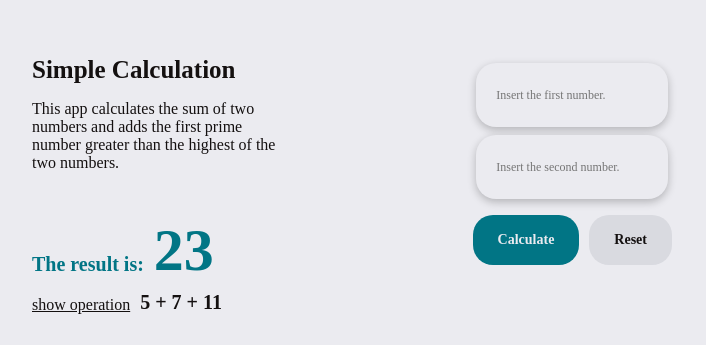
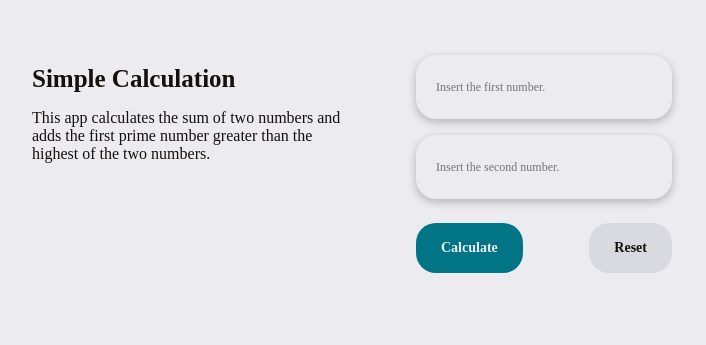
Before and after one commit to elenaguaita/simple-calculation-app, a website: page public/index.html in a window 1280 px wide. Shown: the part 236-581 px from the top of the page, without its empty margins (288-994 px from the left). Drawn offline with Linux system fonts and the light colour scheme.

Commit message:
Improve responsiveness and ultimate CSS

```diff
--- a/public/index.html
+++ b/public/index.html
@@ -31,7 +31,7 @@
         </div>
         <div class="operation-box flc">
             <p class="operation-btn">show operation</p>
-            <p class="operation">5 + 7 + 11
+            <p class="operation-text" id="operation">5 + 7 + 11
                 <!-- insert here the operation -->
             </p>
         </div>
--- a/public/style.scss
+++ b/public/style.scss
@@ -1,4 +1,4 @@
-$main_color: #017585;
+$theme_color: #017585;
 $text_color: #141010;
 $bg_color: #ebebf0;
 
@@ -16,7 +16,7 @@ $bg_color: #ebebf0;
     box-sizing: border-box;
     margin: 0;
     padding: 0;
-
+    // flexbox style automation
     .flr {
         @include flexbox(row);
     }
@@ -30,158 +30,142 @@ body {
     width: 100vw;
     height: 100vh;
     padding: 25px 10vw;
-
     background-color: $bg_color;
     color: $text_color;
     font-family: "Pangram";
-
     .header {
+        width: 100%;
         margin-bottom: 5vh;
         padding-top: 5vh;
-
+        text-align: center;
         .app-title {
+            max-width: 100%;
             margin-bottom: 10px;
             font-size: 25px;
         }
         .app-scope {
-            width: 70vw;
-            text-align: center;
+            width: 70%;
         }
     }
     .calculation {
-        margin-bottom: 5vh;
+        margin-bottom: 7.5vh;
         width: 65vw;
-
         .input-box > input {
+            width: 100%;
             height: 8vh;
             padding: 20px;
             margin-bottom: 10px;
-
-            background-color: $bg_color;
             color: $text_color;
             font-size: 12px;
             font-family: "Pangram";
+            background-color: $bg_color;
             border: none;
             border-radius: 20px;
             box-shadow: rgba(0, 0, 0, 0.24) 0px 3px 8px;
         }
         .btn-box {
+            margin-top: 10px;
             justify-content: space-between;
-            margin-top: 10px;
-
             .btn {
                 height: 50px;
+                width: auto;
                 padding: 0px 25px;
-                border: none;
-                border-radius: 20px;
-                background-color: $main_color;
                 color: $bg_color;
                 font-size: 14px;
                 font-weight: 600;
                 font-family: "Pangram";
-
+                background-color: $theme_color;
+                border: none;
+                border-radius: 20px;
                 &:last-child {
                     margin-left: 10px;
+                    color: $text_color;
                     background-color: #D9DAE0;
-                    color: $text_color;
                 }
             }
         }
     }
     .result {
-
         .result-box {
-            margin-bottom: 15px;
+            opacity: 0; //
+            margin-bottom: calc(2.5vh - 14px);  // considering Pangram Font built-in bottom margin
             p {
                 font-size: 20px;
                 font-weight: 600;
-                color: $main_color;
+                color: $theme_color;
             }
             h1 {
                 font-size: 60px;
-                color: $main_color;
+                color: $theme_color;
             }
         }
         .operation-box {
-            margin-bottom: 2vh;
-
+            opacity: 0; //
             .operation-btn {
                 margin-bottom: 10px;
                 text-decoration: underline;
             }
-
-            .operation {
+            .operation-text {
                 font-size: 20px;
                 font-weight: 600;
                 color: $text_color;
-                //opacity: 0;
+                opacity: 0; //
             }
         }
     }
 }
 
 // specific style rules (DESKTOP)
-@media(min-width: 768px) {
+@media(min-width: 1024px) {
     body.flc {
         padding: 10vh 25vw;
-
         flex-direction: row;
-        align-items: center;
         justify-content: space-between;
         .header {
-            align-items: flex-start;
             padding-top: 0;
             margin-bottom: 100px;
+            align-items: flex-start;
+
             .app-title {
                 margin-bottom: 2vh;
+                max-width: 100%;
             }
             .app-scope {
+                width: 25vw;
                 text-align: left;
-                width: 20vw;
             }
         }
         .calculation {
-            width: auto;
+            width: 20vw;
             margin: 0;
             .input-box {
-
                 input {
-                    width: 15vw;
-                    margin-bottom: 1vh;
+                    height: 8vh;
+                    width: 20vw;
+                    margin-bottom: 2vh;
                 }
             }
             .btn-box {
+                width: 100%;
                 margin-top: 1vh;
             }
         }
         .result {
             position: absolute;
-            bottom: calc(50% - 150px);
-            left: 25vw;
-            align-items: start;
-
+            bottom: 10vh;
+            left: calc(50% - 110px);  // to center it orizontally
             .result-box {
                 flex-direction: row;
                 align-items: flex-end;
-
-
+                margin-bottom: 2vh;
                 h1 {
                     position: relative;
-                    bottom: -9px;
+                    bottom: -9px;  // considering Pangram Font built-in bottom margin
                     margin-left: 10px;
                 }
             }
-            .operation-box {
-                flex-direction: row;
-                align-items: flex-end;
-                margin: 0;
-
-                .operation-btn {
-                    margin-bottom: 0;
-                }
-                .operation {
-                    margin-left: 10px;
-                }
+            .operation-box  .operation-btn {
+                margin-bottom: 2,5vh;
             }
         }
     }
```
Also changed, not shown: public/style.css, 1 other file.
